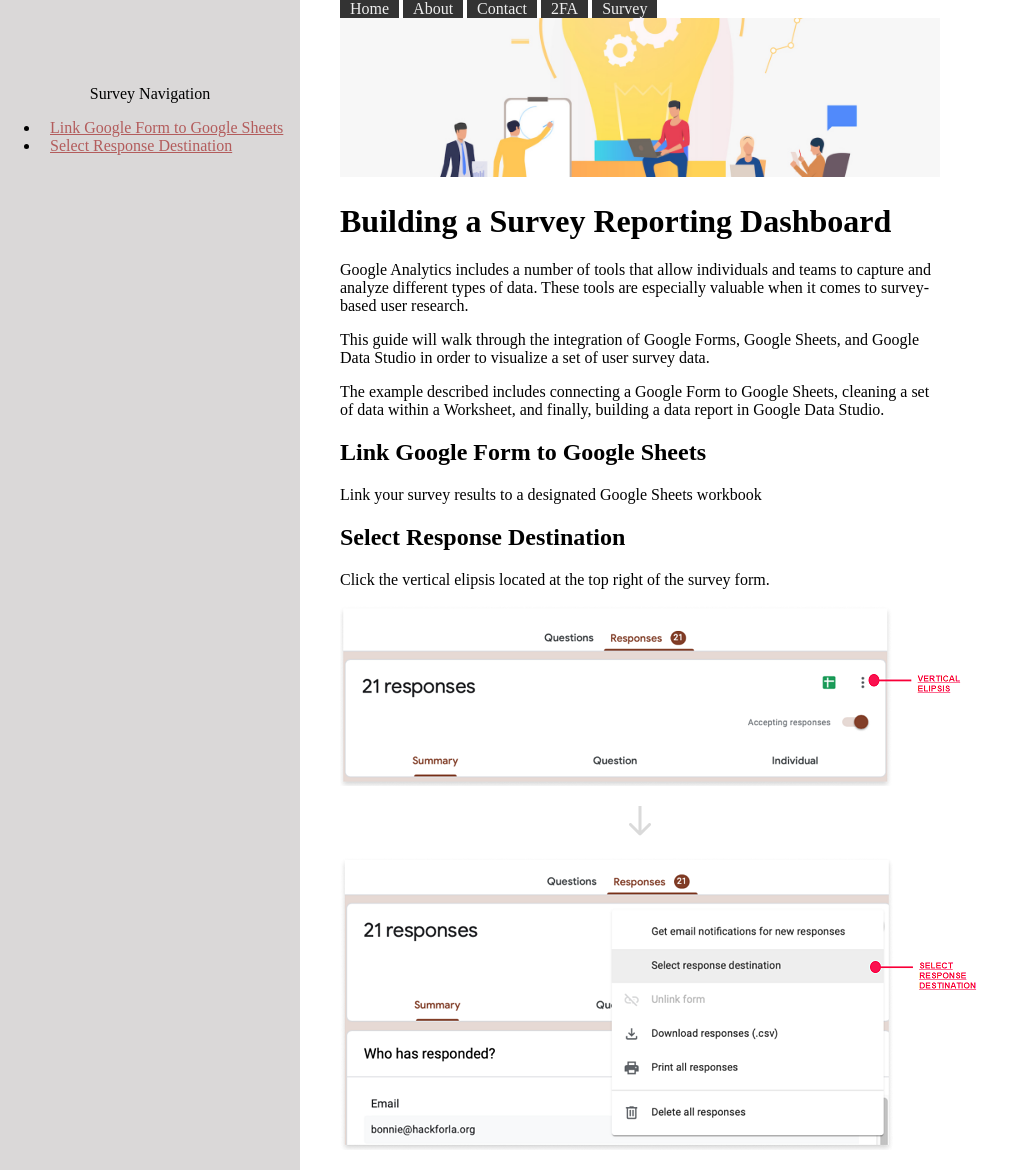
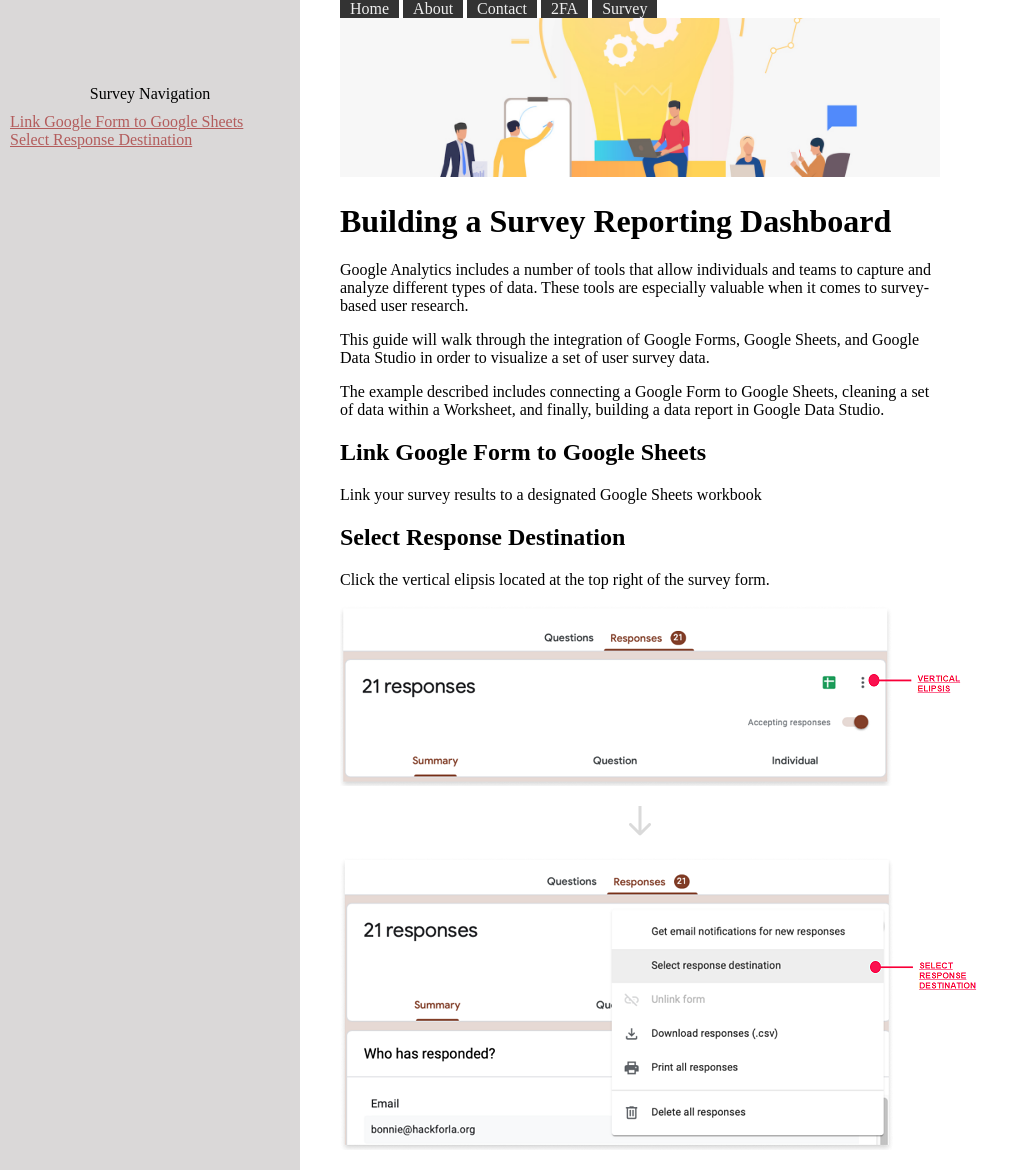
Before and after one commit to alyssabenipayo/guides-toc, a Jekyll site: the page built from survey.md, in a window 1280 px wide and 1170 px high. Shown: the whole window, without its empty margins (0-1029 px from the left). Built offline with Jekyll 4.4.1, drawn with Linux system fonts in a browser that asks for light colours.

Commit message:
Update survey-nav.html

```diff
--- a/_includes/survey-nav.html
+++ b/_includes/survey-nav.html
@@ -1,9 +1,8 @@
 <body>
-    <nav id="navbar">
-        <header>Survey Navigation</header>
-          <ul>
-            <li><a class="nav-link" href="#link-google-form-to-google-sheets"> Link Google Form to Google Sheets </a></li>
-            <li><a class="nav-link" href="#select-response-destination"> Select Response Destination </a></li>
-          </li>
-        </nav>
+  <nav id="navbar">
+      <header>Survey Navigation</header>
+        <a class="nav-link" href="#link-google-form-to-google-sheets"> Link Google Form to Google Sheets </a><br>
+        <a class="nav-link" href="#select-response-destination"> Select Response Destination </a>
+
+      </nav>
 </body>
```
